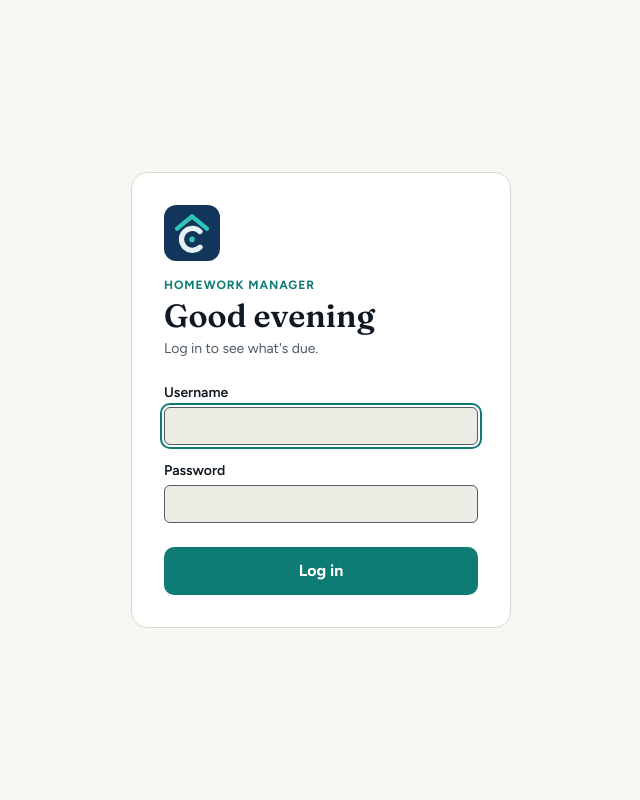
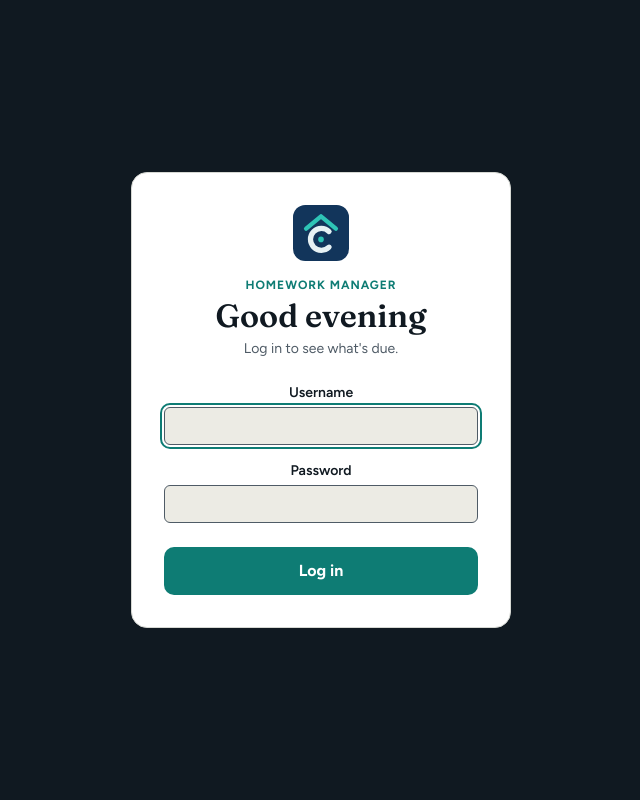
Before and after one commit to MTNHMMR/homework-manager, a FastAPI app: page /login in a window 1280 px wide. Shown: the whole page, without its empty margins (319-959 px from the left). Run offline with FastAPI, Linux system fonts and the light colour scheme.

Commit message:
style: center login card contents on a navy-deep page
Card contents are centered, and the page around the card uses the
design system's navy-deep (#101921) in both themes.

Co-Authored-By: Claude Opus 5.5 <noreply@anthropic.com>

```diff
--- a/app/static/style.css
+++ b/app/static/style.css
@@ -116,7 +116,9 @@ body.login-page {
     --cf-danger: #ff7a7a;
     --cf-display: "Fraunces", Georgia, "Times New Roman", serif;
     --cf-sans: "Figtree", "Segoe UI", system-ui, sans-serif;
-    background: var(--cf-bg);
+    --cf-navy-deep: #101921;
+    /* navy-deep frames the card in both themes */
+    background: var(--cf-navy-deep);
     color: var(--cf-ink);
     font-family: var(--cf-sans);
     font-size: 16px;
@@ -154,8 +156,9 @@ body.login-page main {
     border-radius: 16px;
     padding: 24px;
     box-sizing: border-box;
+    text-align: center;
 }
-.login-mark { display: block; width: 56px; height: 56px; margin-bottom: 16px; }
+.login-mark { display: block; width: 56px; height: 56px; margin: 0 auto 16px; }
 .login-eyebrow {
     margin: 0 0 4px;
     font-size: 12px;
```
